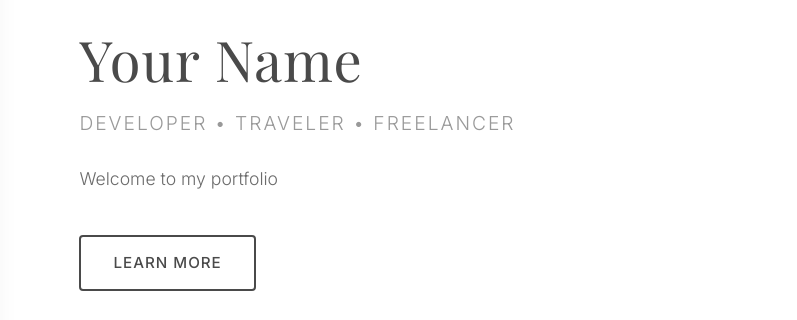
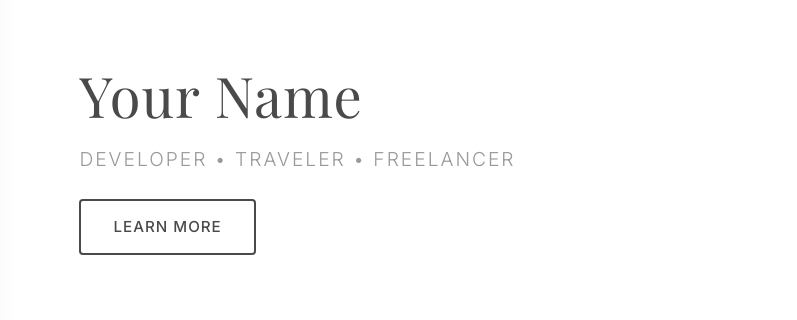
Before and after one commit to mohammedshahalatholi/frontend-portfolio, a plain HTML site: page index.html in a window 1280 px wide. Shown: the part 262-582 px from the top of the page, 483-1280 px from the left. Drawn offline with nearby package versions, Linux system fonts and the light colour scheme; no server answers.

Commit message:
Remove bio paragraph from hero section

```diff
--- a/index.html
+++ b/index.html
@@ -49,7 +49,7 @@
                 <div class="hero-text">
                     <h1 class="hero-name" id="hero-name">Your Name</h1>
                     <p class="hero-title" id="hero-title">Developer • Traveler • Freelancer</p>
-                    <p class="hero-bio" id="hero-bio">Welcome to my portfolio</p>
+
                     <div class="hero-actions" id="hero-actions">
                         <!-- Hero button will be rendered dynamically via JavaScript -->
                     </div>
```
